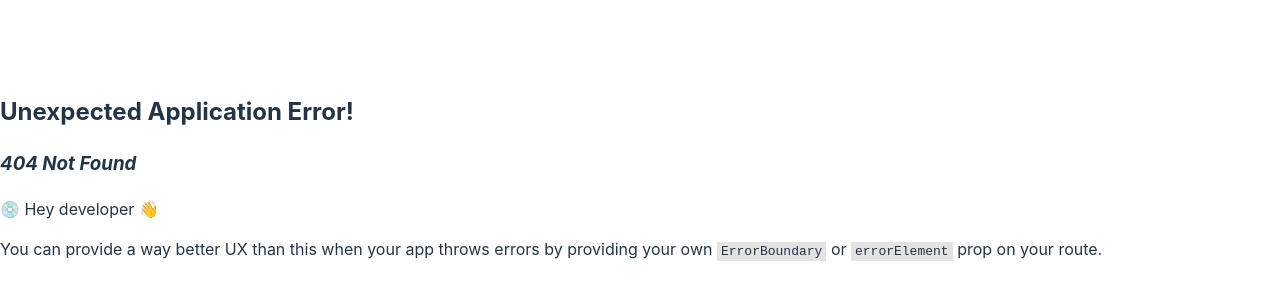
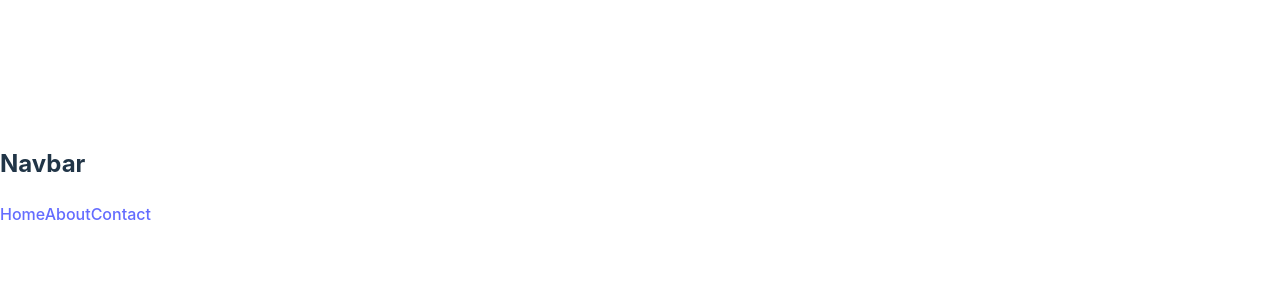
Before and after one commit to Sultana-Razia/introduction-to-react-router, a React (Vite) app: page /header in a window 1280 px wide. Before the commit this address had no page. Shown: the part 224-524 px from the top of the page. Built offline with nearby package versions, Linux system fonts and the light colour scheme.

Commit message:
Nested Route Concepts

```diff
--- /dev/null
+++ b/src/components/About/About.jsx
@@ -0,0 +1,11 @@
+
+
+const About = () => {
+    return (
+        <div>
+            <h1>About</h1>
+        </div>
+    );
+};
+
+export default About;
--- /dev/null
+++ b/src/components/Contact/Contact.jsx
@@ -0,0 +1,10 @@
+
+const Contact = () => {
+    return (
+        <div>
+            <h2>Contact us</h2>
+        </div>
+    );
+};
+
+export default Contact;
--- /dev/null
+++ b/src/components/Header/Header.jsx
@@ -0,0 +1,16 @@
+
+
+const Header = () => {
+    return (
+        <div>
+            <h2>Navbar</h2>
+            <nav>
+                <a href="/">Home</a>
+                <a href="/about">About</a>
+                <a href="contact">Contact</a>
+            </nav>
+        </div>
+    );
+};
+
+export default Header;
--- /dev/null
+++ b/src/components/Home/Home.jsx
@@ -0,0 +1,13 @@
+import { Outlet } from "react-router-dom";
+
+
+const Home = () => {
+    return (
+        <div>
+            <h1>This is home page</h1>
+            <Outlet></Outlet>
+        </div>
+    );
+};
+
+export default Home;
```
Also changed, not shown: src/main.jsx (+17 -7 lines).
